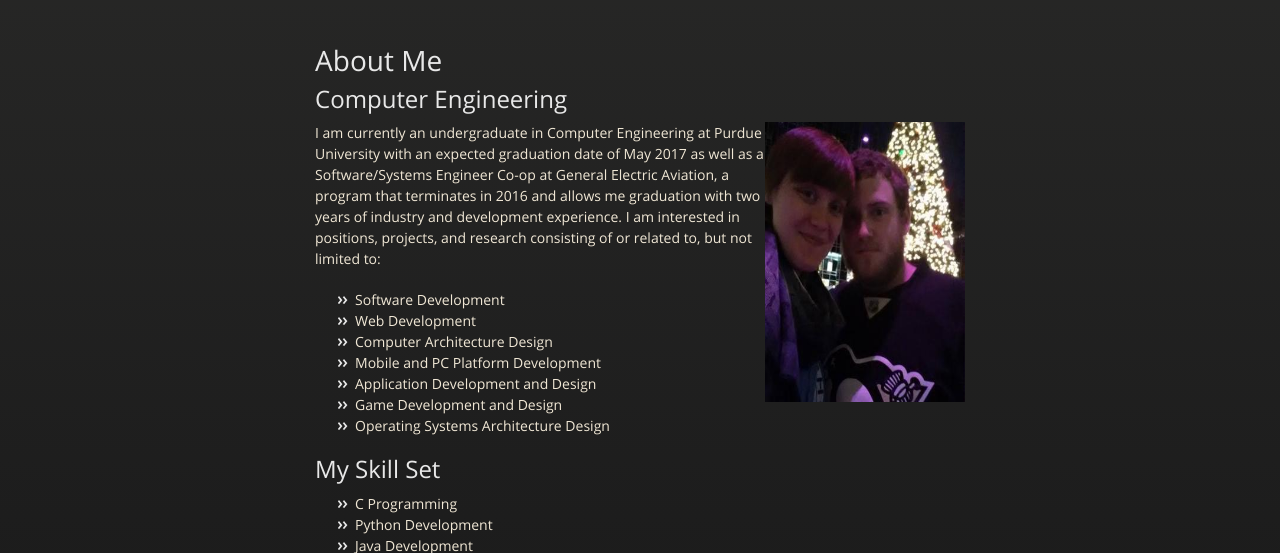
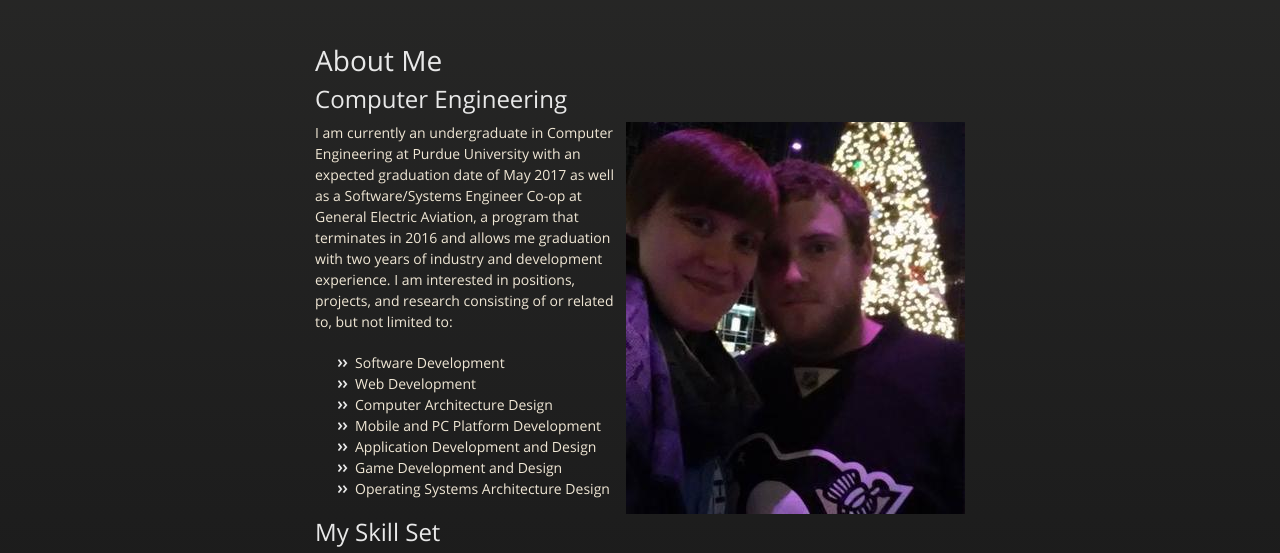
Before and after one commit to brian-rieder/brian-rieder.github.io, a plain HTML site: page index.html in a window 1280 px wide. Shown: the part 226-779 px from the top of the page. Drawn offline with nearby package versions, Linux system fonts and the light colour scheme.

Commit message:
Changing image dimensions on main page

```diff
--- a/index.html
+++ b/index.html
@@ -50,7 +50,7 @@
         <h1>About Me</h1>
 	<h2>Computer Engineering</h2>
 	<p>
-	  <img src="/images/brian_kristin.jpeg" width="200" height="280">
+	  <img src="/images/brian_kristin.jpeg" width="339" height="392">
 	  I am currently an undergraduate in Computer Engineering at Purdue University with an expected graduation date of May 2017 as well as a Software/Systems Engineer Co-op at General Electric Aviation, a program that terminates in 2016 and allows me graduation with two years of industry and development experience. I am interested in positions, projects, and research consisting of or related to, but not limited to:
 	</p>
 	<ul>
```
